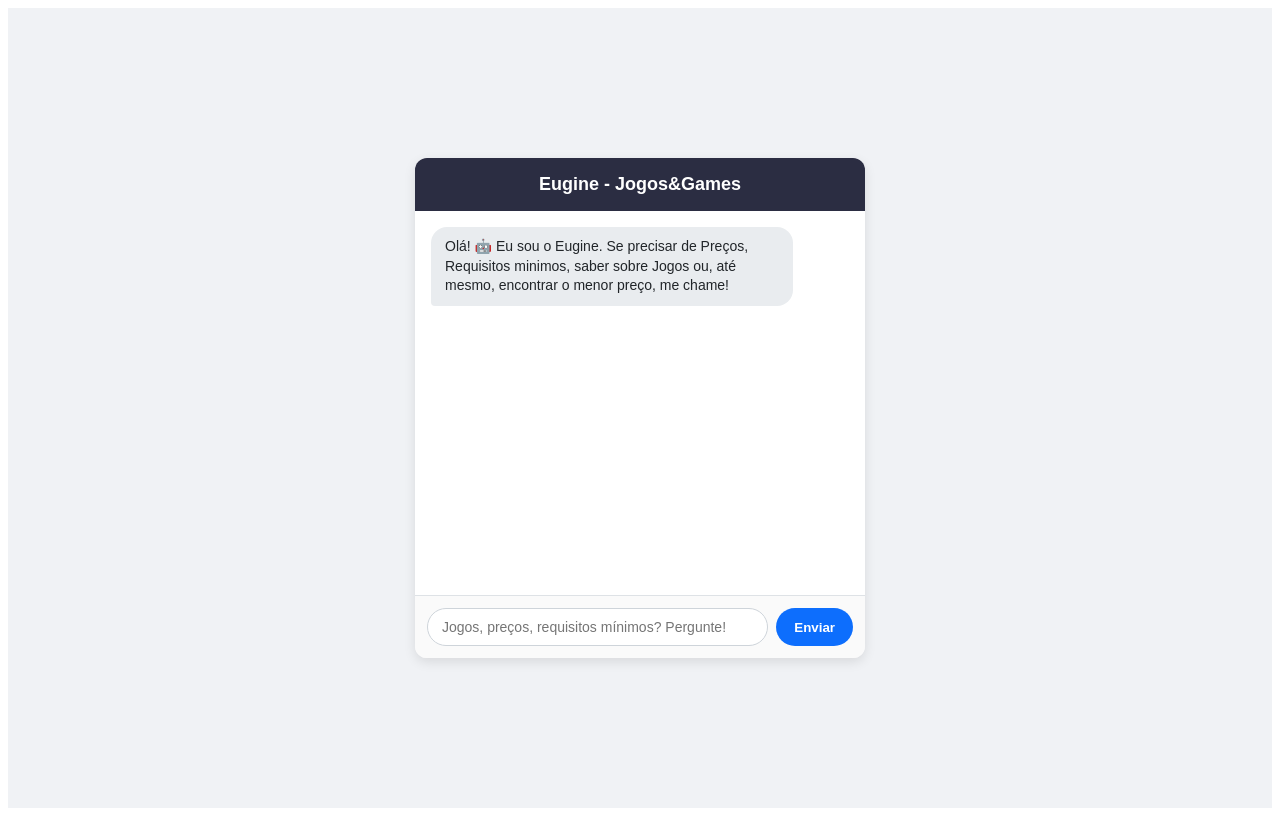
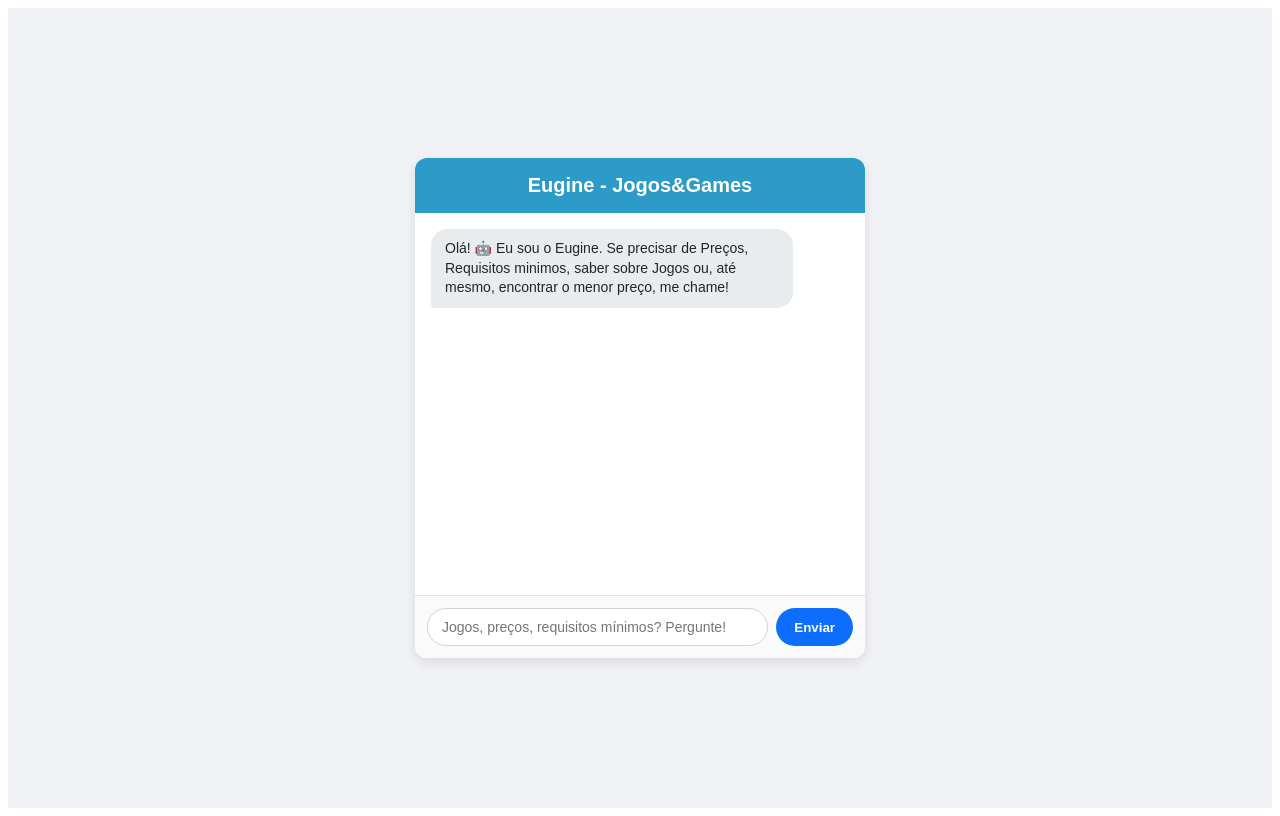
Before and after one commit to luizI7-4790S/temidaAbaladoraDeSnipers_gt210_1gb, a Gatsby site in the folder trabTEI/: page / in a window 1280 px wide. Built offline with nearby package versions, Linux system fonts and the light colour scheme; Gatsby itself is replaced by a stand-in of ours.

Commit message:
formatação de mensagens e de fonte. vai tomando

```diff
--- a/trabTEI/src/pages/index.js
+++ b/trabTEI/src/pages/index.js
@@ -25,12 +25,12 @@ const styles = {
     overflow: 'hidden',
   },
   header: {
-    backgroundColor: '#2b2d42',
+    backgroundColor: '#2c9bc7',
     color: '#ffffff',
     padding: '16px',
     fontWeight: 'bold',
     textAlign: 'center',
-    fontSize: '18px',
+    fontSize: '20px',
   },
   messagesBox: {
     flex: 1,
@@ -88,7 +88,7 @@ const styles = {
 export default function IndexPage() {
   // Estado para armazenar o histórico de mensagens
   const [mensagens, setMensagens] = useState([
-    { id: 1, remetente: 'bot', texto: 'Olá! 🤖 Eu sou o Eugine. Se precisar de Preços, Requisitos minimos, saber sobre Jogos ou, até mesmo, encontrar o menor preço, me chame!' },
+{ id: 1, remetente: 'bot', texto: 'Olá! 🤖 Eu sou o Eugine. Se precisar de Preços, Requisitos minimos, saber sobre Jogos ou, até mesmo, encontrar o menor preço, me chame!' },
   ])
 
   // Estado para armazenar o valor do campo de texto
@@ -116,7 +116,7 @@ export default function IndexPage() {
       const respostaBot = {
         id: Date.now() + 1, //tlk o time de 1 segundo pra simular o silício pensando
         remetente: 'bot',
-        texto: `Você pesquisou por: ${textoFormatado}! Aguarde a integração com a API para ver mais informações.`,
+        texto: `Você pesquisou por: ${textoFormatado}. Aguarde a integração com a API para ver mais informações a respeito.`,
       }
       setMensagens((prev) => [...prev, respostaBot])
     }, 600)
```
Also changed, not shown: 1 other file.
